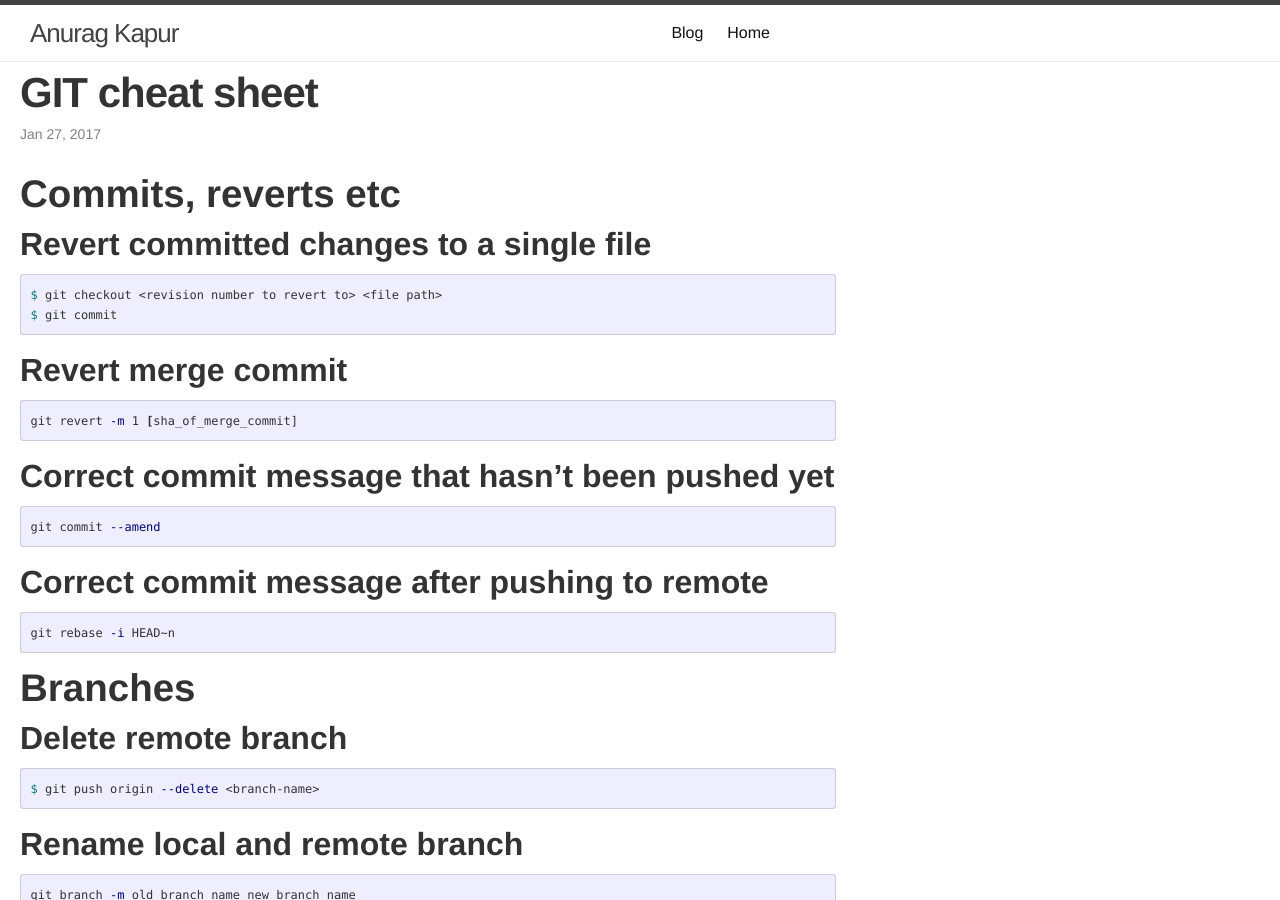
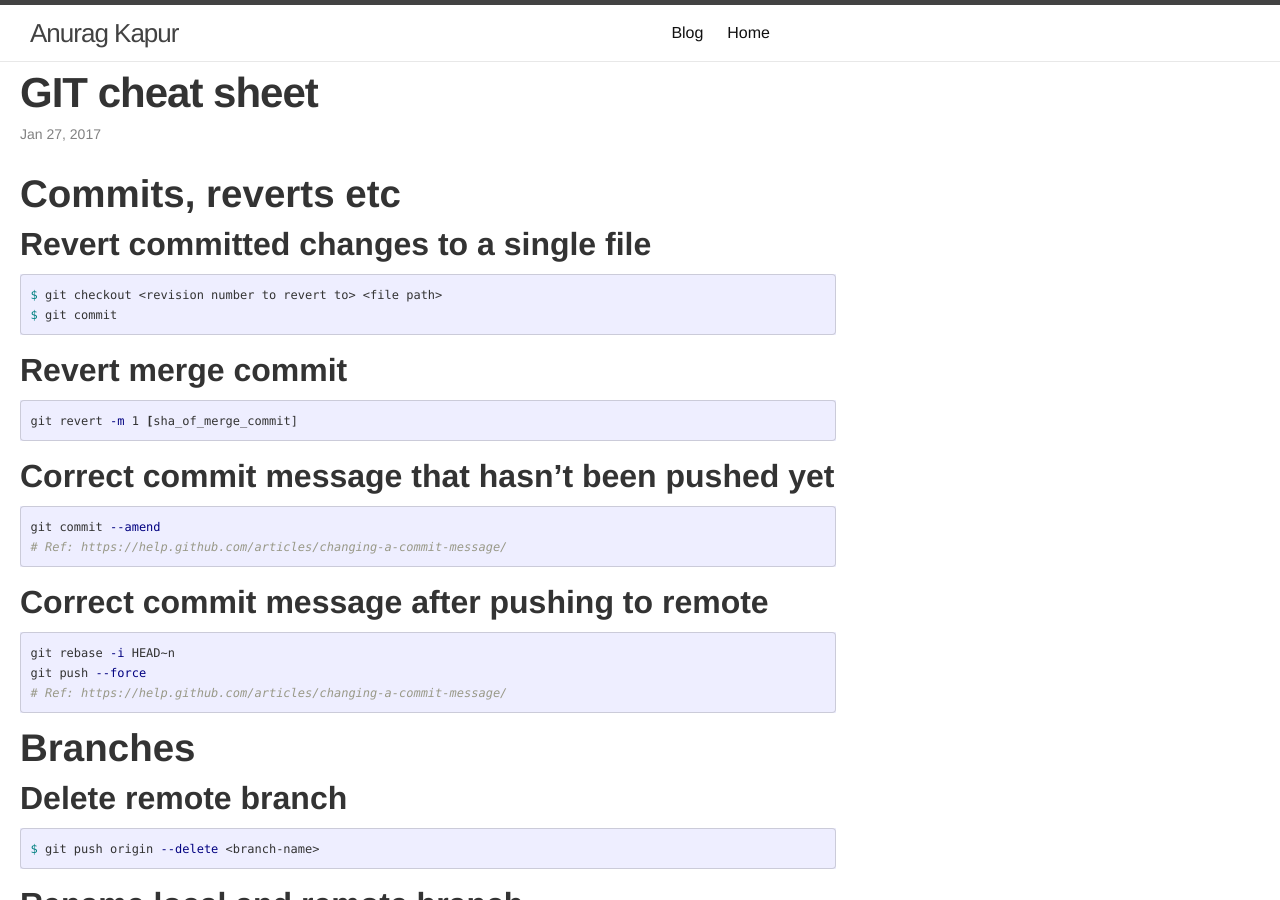
Before and after one commit to anuragkapur/anuragkapur.github.io, a Jekyll site: the page built from blog/cheat-sheets/_posts/2017-01-27-git-cheat-sheet.md, in a window 1280 px wide and 900 px high. Built offline with Jekyll 4.4.1, drawn with Linux system fonts in a browser that asks for light colours; comment, search, counter and statistics services are not loaded.

Commit message:
Add more info to commands to change log messages

````diff
--- a/blog/cheat-sheets/_posts/2017-01-27-git-cheat-sheet.md
+++ b/blog/cheat-sheets/_posts/2017-01-27-git-cheat-sheet.md
@@ -22,11 +22,14 @@ git revert -m 1 [sha_of_merge_commit]
 ## Correct commit message that hasn't been pushed yet
 ```shell
 git commit --amend
+# Ref: https://help.github.com/articles/changing-a-commit-message/
 ```
 
 ## Correct commit message after pushing to remote
 ```shell
 git rebase -i HEAD~n
+git push --force
+# Ref: https://help.github.com/articles/changing-a-commit-message/
 ```
 
 # Branches
````
